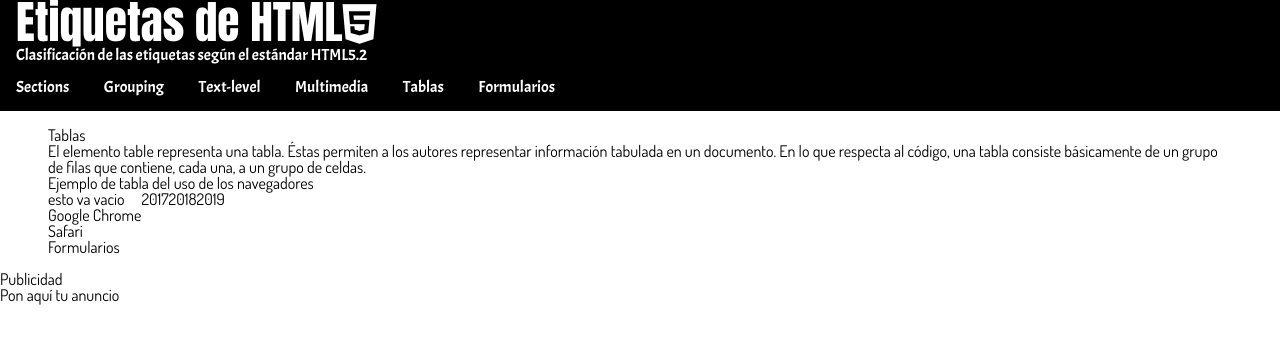
After one commit to rubennovillo/cursoweb, a PHP site: page /datos.html in a window 1280 px wide. The commit adds this page. Shown: the top 344 px of the page. Run offline with PHP 8.4, Linux system fonts and the light colour scheme; some libraries are stand-ins or nearby versions.

Commit message:
Tablas y Formularios

```diff
--- a/06_elementos/css/style.css
+++ b/06_elementos/css/style.css
@@ -69,6 +69,7 @@ h1{
 
 .main_footer{
 background-color: rgb(255, 196, 123);
+text-align: center;
 }
 
 .content_wrapper{
@@ -205,3 +206,25 @@ img{
 video, embed{
     max-width: 100%;
 }
+
+    .main_footer aside{
+    list-style-type: none;
+    margin-left:-1rem;
+    }
+    .main_footer aside ul{
+
+    }
+    .main_footer aside li{
+    display: inline-block;
+    }
+    .main_footer aside a{
+        color:inherit;
+        text-decoration: none;
+        display:block;
+        padding:1rem;
+    }
+
+    .iframe_footer{
+        width: 100%;
+        height: 10vh;
+    }
--- /dev/null
+++ b/06_elementos/datos.html
@@ -0,0 +1,107 @@
+<!DOCTYPE html>
+<html lang="es">
+
+<head>
+    <meta charset="UTF-8">
+    <meta name="viewport" content="width=device-width, initial-scale=1.0">
+    <meta http-equiv="X-UA-Compatible" content="ie=edge">
+    <title>Multimedia/Elementos HTML</title>
+    <link href="https://fonts.googleapis.com/css?family=Acme" rel="stylesheet">
+    <link href="https://fonts.googleapis.com/css?family=Dosis" rel="stylesheet">
+
+    <link rel="stylesheet" href="https://use.fontawesome.com/releases/v5.8.2/css/all.css"
+        integrity="sha384-oS3vJWv+0UjzBfQzYUhtDYW+Pj2yciDJxpsK1OYPAYjqT085Qq/1cq5FLXAZQ7Ay" crossorigin="anonymous">
+    <link rel="stylesheet" href="css/style.css">
+
+</head>
+
+<body id="Inicio">
+    <Header class="main_header">
+        <h1>Etiquetas de HTML<i class="fab fa-html5"></i></h1>
+        <p>Clasificación de las etiquetas según el estándar HTML5.2</p>
+        <nav>
+            <ul>
+                <li><a href="./index.html#sections">Sections</a></li>
+                <li><a href="./index.html#agrupaciones">Grouping</a></li>
+                <li><a href="./index.html#Niveles_del_texto">Text-level</a></li>
+                <li><a href="./mmedia.html">Multimedia</a></li>
+                <li><a href="#tablas">Tablas</a></li>
+                <li><a href="#formularios">Formularios</a></li>
+
+
+
+            </ul>
+        </nav>
+    </Header>
+    <main>
+        <div class="content_wrapper">
+            <section id="tablas">
+                <header>
+                    <h2>Tablas</h2>
+                </header>
+                <p>El elemento table representa una tabla. Éstas permiten a los autores representar información tabulada en un documento. En lo que respecta al código, una tabla consiste básicamente de un grupo de filas que contiene, cada una, a un grupo de celdas.</p>
+                <p>Ejemplo de tabla del uso de los navegadores</p>
+                <table>
+                    <tr>
+                        <td>esto va vacio</td>
+                        <td>2017</td>
+                        <td>2018</td>
+                        <td>2019</td>
+                    </tr>
+                    <tr>
+                        <td>Google Chrome</td>
+                        <td></td>
+                        <td></td>
+                        <td></td>
+                    </tr>
+                    <tr>
+                        <td>Safari</td>
+                        <td></td>
+                        <td></td>
+                        <td></td>
+                    </tr>
+                    <tr>
+                        <td></td>
+                        <td></td>
+                        <td></td>
+                        <td></td>
+                    </tr>
+                    <tr>
+                        <td></td>
+                        <td></td>
+                        <td></td>
+                        <td></td>
+                    </tr>
+                    <tr>
+                        <td></td>
+                        <td></td>
+                        <td></td>
+                        <td></td>
+                    </tr>
+                    <tr>
+                        <td></td>
+                        <td></td>
+                        <td></td>
+                        <td></td>
+                    </tr>
+                    <tr>
+                        <td></td>
+                        <td></td>
+                        <td></td>
+                        <td></td>
+                    </tr>
+                </table>
+            </section>
+            <section id="formularios">
+                <header>
+                    <h2>Formularios</h2>
+                </header>
+            </section>
+            </div>
+    </main>
+    <aside>
+            <h2>Publicidad</h2>
+            <p>Pon aquí tu anuncio</p>
+    </aside>
+</body>
+</html>
```
Also changed, not shown: 06_elementos/_footer.html (added, +34 -0 lines), 06_elementos/index.html (+9 -19 lines), 06_elementos/mmedia.html (+15 -25 lines).
